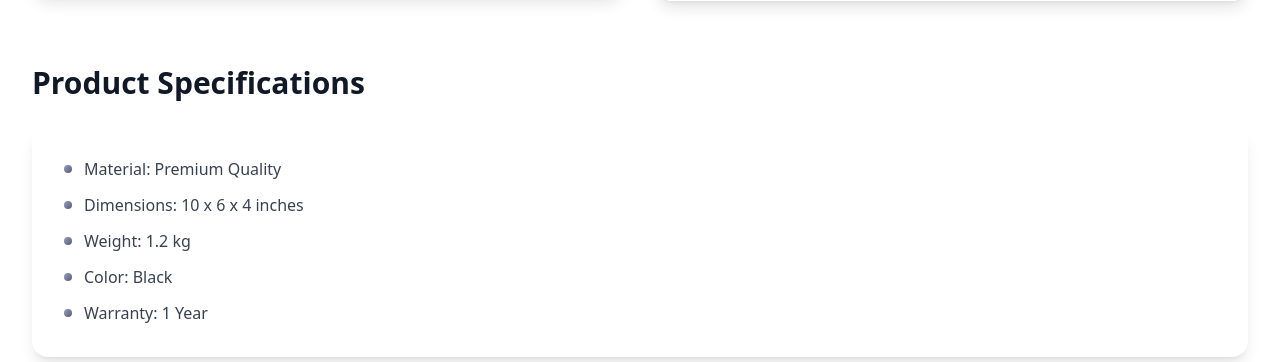
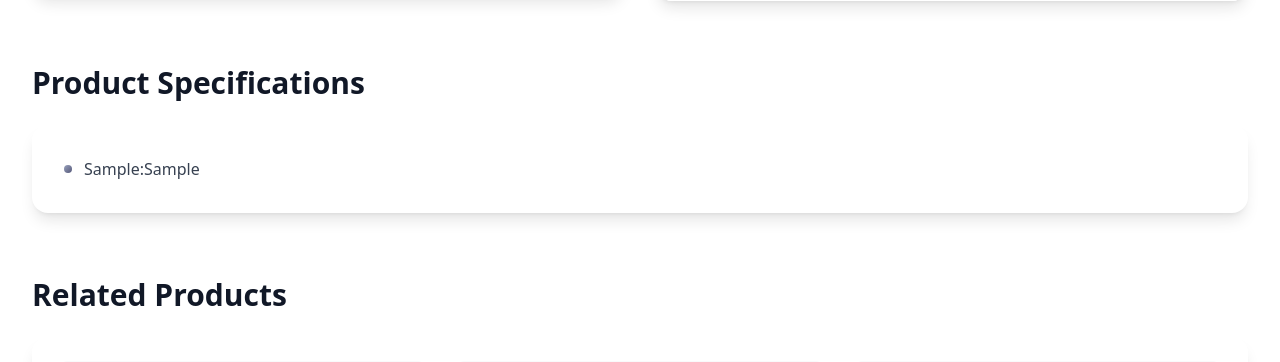
Before and after one commit to karan-Singh711/PHP-Ecommerce, a PHP site: page /e-commerce/productDetail.php?id=1 in a window 1280 px wide. Shown: the part 597-959 px from the top of the page. Run offline with PHP 8.4, Linux system fonts and the light colour scheme; tables that the repository leaves empty or names only in its code hold one stand-in row (values such as "Sample post"); grey boxes marked "Sample" are stand-in pictures; a stand-in replaces the project's code that opens the database connection; some libraries are stand-ins or nearby versions.

Commit message:
added review and specifications

```diff
--- a/productDetail.php
+++ b/productDetail.php
@@ -15,6 +15,10 @@ if (isset($_GET['id'])){
             $commentQuery = $pdo->prepare('SELECT * FROM product_reviews  WHERE product_id = :product_id ORDER BY created_at DESC LIMIT 5' );
             $commentQuery->bindValue(':product_id',$id);
             $commentQuery->execute();
+            // product speci query
+            $product_spec_query = $pdo->prepare('SELECT * FROM product_specs WHERE product_id = :product_id');
+            $product_spec_query->bindValue(':product_id',$id);
+            $product_spec_query->execute();
 
         }
     }catch(PDOException $e){
@@ -162,26 +166,16 @@ if (isset($_GET['id'])){
             <h2 class="text-3xl font-bold text-gray-900 mb-6">Product Specifications</h2>
             <div class="bg-white rounded-2xl shadow-lg p-8">
                 <ul class="space-y-3 text-gray-700">
-                    <li class="flex items-center">
+                    <?php
+                    while($row=$product_spec_query->fetch()){
+                        echo '<li class="flex items-center">
                         <span class="w-2 h-2 rounded-full mr-3" style="background: linear-gradient(135deg, #98A1BC, #555879);"></span>
-                        Material: Premium Quality
-                    </li>
-                    <li class="flex items-center">
-                        <span class="w-2 h-2 rounded-full mr-3" style="background: linear-gradient(135deg, #98A1BC, #555879);"></span>
-                        Dimensions: 10 x 6 x 4 inches
-                    </li>
-                    <li class="flex items-center">
-                        <span class="w-2 h-2 rounded-full mr-3" style="background: linear-gradient(135deg, #98A1BC, #555879);"></span>
-                        Weight: 1.2 kg
-                    </li>
-                    <li class="flex items-center">
-                        <span class="w-2 h-2 rounded-full mr-3" style="background: linear-gradient(135deg, #98A1BC, #555879);"></span>
-                        Color: Black
-                    </li>
-                    <li class="flex items-center">
-                        <span class="w-2 h-2 rounded-full mr-3" style="background: linear-gradient(135deg, #98A1BC, #555879);"></span>
-                        Warranty: 1 Year
-                    </li>
+                       '.ucfirst($row['spec_key']).':'.ucfirst($row['spec_value']).'
+                        </li>';
+                    }
+
+                    ?>
+
                 </ul>
             </div>
         </div>
```
